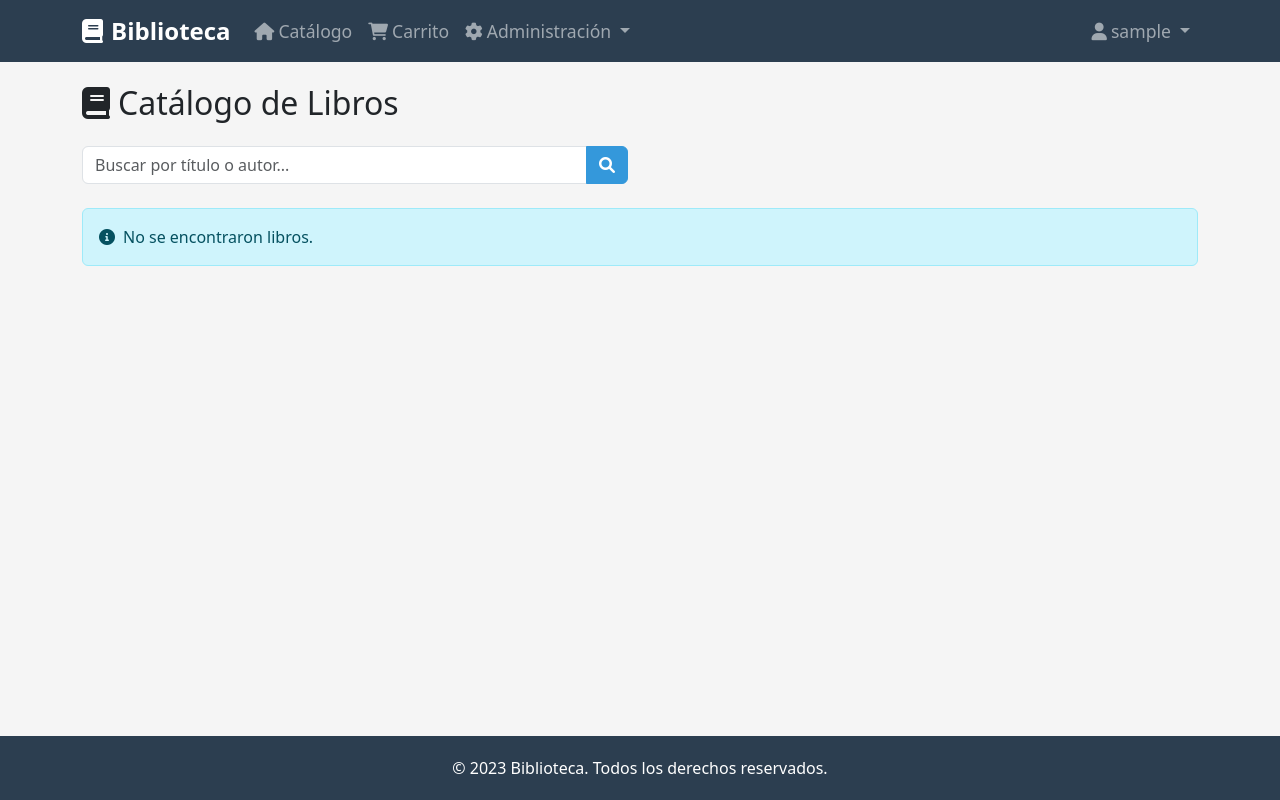
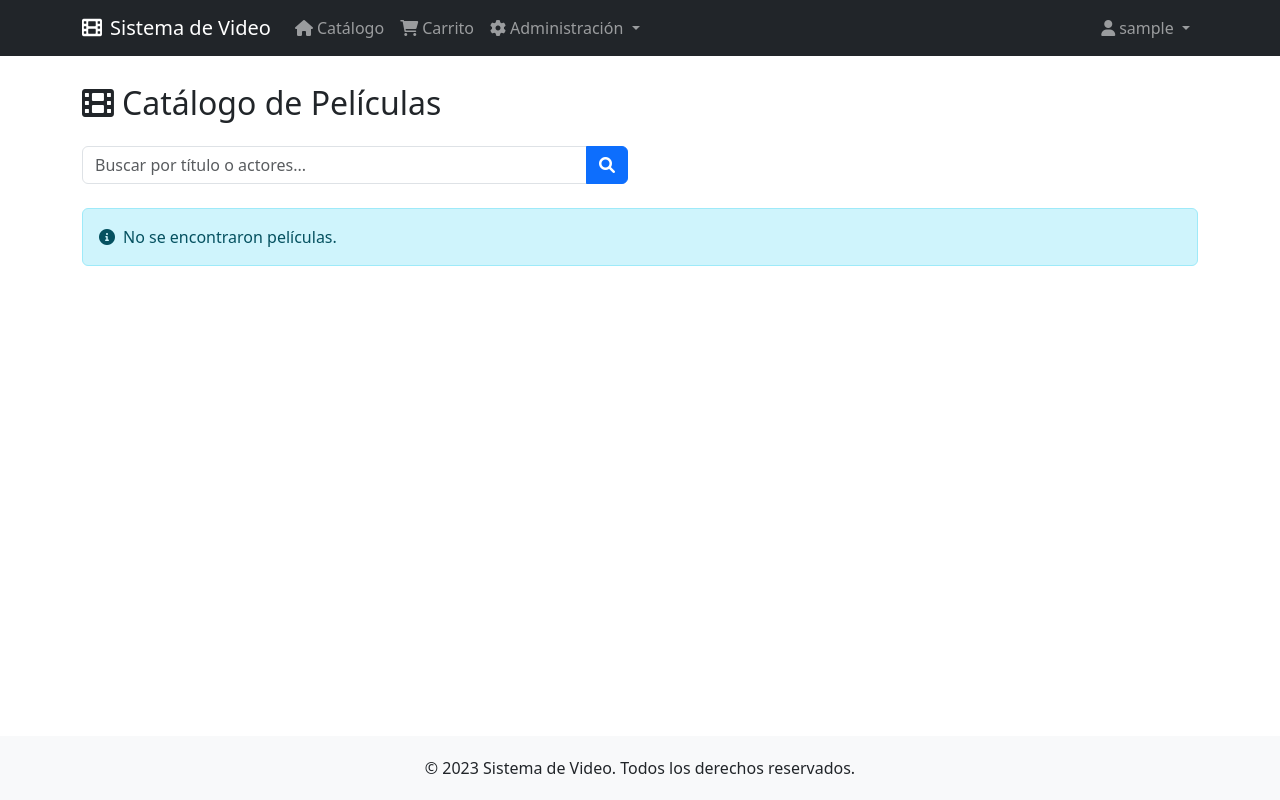
Before and after one commit to Ale-quip/Sistema-de-video, a Flask app: page /catalogo in a window 1280 px wide. Run offline with Flask 3, Linux system fonts and the light colour scheme; the visitor is signed in with stand-in values (Sample User, id 1); data that the repository does not hold is empty.

Commit message:
correccion

```diff
--- a/app.py
+++ b/app.py
@@ -29,7 +29,7 @@ mail = Mail(app)
 conn_str = (
     "Driver={SQL Server};"
     "Server=localhost;"
-    "Database=BibliotecaDB;"
+    "Database=SistemaVideoDB;"
     "Trusted_Connection=yes;"
 )
 
@@ -76,18 +76,18 @@ def setup_database():
     )
     ''')
 
-    # Crear tabla de libros
+    # Crear tabla de películas
     cursor.execute('''
-    IF NOT EXISTS (SELECT * FROM sysobjects WHERE name='libros' AND xtype='U')
-    CREATE TABLE libros (
+    IF NOT EXISTS (SELECT * FROM sysobjects WHERE name='peliculas' AND xtype='U')
+    CREATE TABLE peliculas (
         id INT PRIMARY KEY IDENTITY(1,1),
         titulo VARCHAR(100) NOT NULL,
         descripcion TEXT,
-        autor VARCHAR(255),
+        actores VARCHAR(255),
         genero VARCHAR(50),
-        anio_publicacion INT,
+        anio INT,
         precio DECIMAL(10, 2) NOT NULL,
-        imagen_url VARCHAR(500)
+        imagen_url VARCHAR(255)
     )
     ''')
 
@@ -109,10 +109,10 @@ def setup_database():
     CREATE TABLE detalle_ventas (
         id INT PRIMARY KEY IDENTITY(1,1),
         venta_id INT NOT NULL,
-        libro_id INT NOT NULL,
+        pelicula_id INT NOT NULL,
         precio DECIMAL(10, 2) NOT NULL,
         FOREIGN KEY (venta_id) REFERENCES ventas(id),
-        FOREIGN KEY (libro_id) REFERENCES libros(id)
+        FOREIGN KEY (pelicula_id) REFERENCES peliculas(id)
     )
     ''')
 
@@ -209,7 +209,7 @@ def recuperar_password():
             reset_url = url_for('reset_password', token=token, _external=True)
 
             # Modificar la creación del mensaje
-            subject = 'Recuperación de Contraseña - Sistema de Libros'
+            subject = 'Recuperación de Contraseña - Sistema de Video'
 
             # Crear el mensaje con el remitente configurado en la aplicación
             msg = Message(
@@ -272,39 +272,54 @@ def reset_password(token):
 
     return render_template('reset_password.html')
 
-# Ruta de catálogo de libros
+# Ruta de catálogo de películas
 @app.route('/catalogo')
 @login_required
 def catalogo():
+    search = request.args.get('search', '')
+
     conn = pyodbc.connect(conn_str)
     cursor = conn.cursor()
-    cursor.execute("SELECT * FROM libros ORDER BY titulo")
-    libros = cursor.fetchall()
+
+    if search:
+        cursor.execute("SELECT * FROM peliculas WHERE titulo LIKE ? OR actores LIKE ?",
+                      f'%{search}%', f'%{search}%')
+    else:
+        cursor.execute("SELECT * FROM peliculas")
+
+    peliculas = cursor.fetchall()
     conn.close()
-    return render_template('catalogo.html', libros=libros)
+
+    return render_template('catalogo.html', peliculas=peliculas, search=search)
 
 # Ruta para añadir al carrito
-@app.route('/agregar-carrito/<int:libro_id>')
+@app.route('/agregar-carrito/<int:pelicula_id>')
 @login_required
-def agregar_carrito(libro_id):
+def agregar_carrito(pelicula_id):
     if 'carrito' not in session:
         session['carrito'] = []
 
+    # Verificar si la película ya está en el carrito
+    for item in session['carrito']:
+        if item['id'] == pelicula_id:
+            flash('Esta película ya está en tu carrito', 'info')
+            return redirect(url_for('catalogo'))
+
+    # Obtener información de la película
     conn = pyodbc.connect(conn_str)
     cursor = conn.cursor()
-    cursor.execute("SELECT id, titulo, precio FROM libros WHERE id = ?", libro_id)
-    libro = cursor.fetchone()
+    cursor.execute("SELECT id, titulo, precio FROM peliculas WHERE id = ?", pelicula_id)
+    pelicula = cursor.fetchone()
     conn.close()
 
-    if libro:
-        item = {
-            'id': libro[0],
-            'titulo': libro[1],
-            'precio': float(libro[2])
-        }
-        session['carrito'].append(item)
+    if pelicula:
+        session['carrito'].append({
+            'id': pelicula[0],
+            'titulo': pelicula[1],
+            'precio': float(pelicula[2])
+        })
         session.modified = True
-        flash('Libro agregado al carrito', 'success')
+        flash('Película añadida al carrito', 'success')
 
     return redirect(url_for('catalogo'))
 
@@ -326,7 +341,7 @@ def eliminar_carrito(index):
     if 'carrito' in session and 0 <= index < len(session['carrito']):
         session['carrito'].pop(index)
         session.modified = True
-        flash('Libro eliminado del carrito', 'success')
+        flash('Película eliminada del carrito', 'success')
 
     return redirect(url_for('carrito'))
 
@@ -351,7 +366,7 @@ def comprar():
 
     # Crear los detalles de la venta
     for item in session['carrito']:
-        cursor.execute("INSERT INTO detalle_ventas (venta_id, libro_id, precio) VALUES (?, ?, ?)",
+        cursor.execute("INSERT INTO detalle_ventas (venta_id, pelicula_id, precio) VALUES (?, ?, ?)",
                       venta_id, item['id'], item['precio'])
 
     conn.commit()
@@ -381,57 +396,56 @@ def admin():
 
     return render_template('admin/index.html')
 
-# Administración de libros
-@app.route('/admin/libros')
+# Administración de películas
+@app.route('/admin/peliculas')
 @login_required
-def admin_libros():
+def admin_peliculas():
     if not current_user.is_admin:
-        flash('Acceso no autorizado', 'danger')
         return redirect(url_for('catalogo'))
 
     conn = pyodbc.connect(conn_str)
     cursor = conn.cursor()
-    cursor.execute("SELECT * FROM libros ORDER BY titulo")
-    libros = cursor.fetchall()
+    cursor.execute("SELECT * FROM peliculas")
+    peliculas = cursor.fetchall()
     conn.close()
 
-    return render_template('admin/libros.html', libros=libros)
+    return render_template('admin/peliculas.html', peliculas=peliculas)
 
-@app.route('/admin/libros/agregar', methods=['GET', 'POST'])
+# Ruta para añadir película
+@app.route('/admin/peliculas/agregar', methods=['GET', 'POST'])
 @login_required
-def admin_agregar_libro():
+def admin_agregar_pelicula():
     if not current_user.is_admin:
-        flash('Acceso no autorizado', 'danger')
         return redirect(url_for('catalogo'))
 
     if request.method == 'POST':
         titulo = request.form['titulo']
         descripcion = request.form['descripcion']
-        autor = request.form['autor']
+        actores = request.form['actores']
         genero = request.form['genero']
-        anio_publicacion = request.form['anio_publicacion']
+        anio = request.form['anio']
         precio = request.form['precio']
         imagen_url = request.form['imagen_url']
 
         conn = pyodbc.connect(conn_str)
         cursor = conn.cursor()
         cursor.execute("""
-            INSERT INTO libros (titulo, descripcion, autor, genero, anio_publicacion, precio, imagen_url)
+            INSERT INTO peliculas (titulo, descripcion, actores, genero, anio, precio, imagen_url)
             VALUES (?, ?, ?, ?, ?, ?, ?)
-        """, titulo, descripcion, autor, genero, anio_publicacion, precio, imagen_url)
+        """, titulo, descripcion, actores, genero, anio, precio, imagen_url)
         conn.commit()
         conn.close()
 
-        flash('Libro agregado exitosamente', 'success')
-        return redirect(url_for('admin_libros'))
+        flash('Película agregada con éxito', 'success')
+        return redirect(url_for('admin_peliculas'))
 
-    return render_template('admin/agregar_libro.html')
+    return render_template('admin/agregar_pelicula.html')
 
-@app.route('/admin/libros/editar/<int:libro_id>', methods=['GET', 'POST'])
+# Ruta para editar película
+@app.route('/admin/peliculas/editar/<int:pelicula_id>', methods=['GET', 'POST'])
 @login_required
-def admin_editar_libro(libro_id):
+def admin_editar_pelicula(pelicula_id):
     if not current_user.is_admin:
-        flash('Acceso no autorizado', 'danger')
         return redirect(url_for('catalogo'))
 
     conn = pyodbc.connect(conn_str)
@@ -440,55 +454,55 @@ def admin_editar_libro(libro_id):
     if request.method == 'POST':
         titulo = request.form['titulo']
         descripcion = request.form['descripcion']
-        autor = request.form['autor']
+        actores = request.form['actores']
         genero = request.form['genero']
-        anio_publicacion = request.form['anio_publicacion']
+        anio = request.form['anio']
         precio = request.form['precio']
         imagen_url = request.form['imagen_url']
 
         cursor.execute("""
-            UPDATE libros
-            SET titulo=?, descripcion=?, autor=?, genero=?, anio_publicacion=?, precio=?, imagen_url=?
-            WHERE id=?
-        """, titulo, descripcion, autor, genero, anio_publicacion, precio, imagen_url, libro_id)
+            UPDATE peliculas
+            SET titulo = ?, descripcion = ?, actores = ?, genero = ?, anio = ?, precio = ?, imagen_url = ?
+            WHERE id = ?
+        """, titulo, descripcion, actores, genero, anio, precio, imagen_url, pelicula_id)
         conn.commit()
-        flash('Libro actualizado exitosamente', 'success')
-        return redirect(url_for('admin_libros'))
 
-    cursor.execute("SELECT * FROM libros WHERE id = ?", libro_id)
-    libro = cursor.fetchone()
+        flash('Película actualizada con éxito', 'success')
+        return redirect(url_for('admin_peliculas'))
+
+    cursor.execute("SELECT * FROM peliculas WHERE id = ?", pelicula_id)
+    pelicula = cursor.fetchone()
     conn.close()
 
-    if libro is None:
-        flash('Libro no encontrado', 'danger')
-        return redirect(url_for('admin_libros'))
+    if not pelicula:
+        flash('Película no encontrada', 'danger')
+        return redirect(url_for('admin_peliculas'))
 
-    return render_template('admin/editar_libro.html', libro=libro)
+    return render_template('admin/editar_pelicula.html', pelicula=pelicula)
 
-@app.route('/admin/libros/eliminar/<int:libro_id>')
+# Ruta para eliminar película
+@app.route('/admin/peliculas/eliminar/<int:pelicula_id>')
 @login_required
-def admin_eliminar_libro(libro_id):
+def admin_eliminar_pelicula(pelicula_id):
     if not current_user.is_admin:
-        flash('Acceso no autorizado', 'danger')
         return redirect(url_for('catalogo'))
 
-    try:
-        conn = pyodbc.connect(conn_str)
-        cursor = conn.cursor()
+    conn = pyodbc.connect(conn_str)
+    cursor = conn.cursor()
 
-        # Primero eliminar los detalles de venta relacionados
-        cursor.execute("DELETE FROM detalle_ventas WHERE libro_id = ?", libro_id)
+    # Verificar si la película está en alguna venta
+    cursor.execute("SELECT COUNT(*) FROM detalle_ventas WHERE pelicula_id = ?", pelicula_id)
+    count = cursor.fetchone()[0]
 
-        # Luego eliminar el libro
-        cursor.execute("DELETE FROM libros WHERE id = ?", libro_id)
+    if count > 0:
+        flash('No se puede eliminar esta película porque está asociada a ventas', 'danger')
+    else:
+        cursor.execute("DELETE FROM peliculas WHERE id = ?", pelicula_id)
+        conn.commit()
+        flash('Película eliminada con éxito', 'success')
 
-        conn.commit()
-        conn.close()
-        flash('Libro eliminado exitosamente', 'success')
-    except Exception as e:
-        flash('Error al eliminar el libro', 'danger')
-
-    return redirect(url_for('admin_libros'))
+    conn.close()
+    return redirect(url_for('admin_peliculas'))
 
 # Administración de usuarios
 @app.route('/admin/usuarios')
--- a/templates/base.html
+++ b/templates/base.html
@@ -3,7 +3,7 @@
 <head>
     <meta charset="UTF-8">
     <meta name="viewport" content="width=device-width, initial-scale=1.0">
-    <title>{% block title %}Biblioteca{% endblock %}</title>
+    <title>{% block title %}Sistema de Video{% endblock %}</title>
     <link href="https://cdn.jsdelivr.net/npm/bootstrap@5.3.0-alpha1/dist/css/bootstrap.min.css" rel="stylesheet">
     <link rel="stylesheet" href="https://cdnjs.cloudflare.com/ajax/libs/font-awesome/6.0.0-beta3/css/all.min.css">
     <style>
@@ -12,7 +12,6 @@
             min-height: 100vh;
             display: flex;
             flex-direction: column;
-            background-color: #f5f5f5;
         }
         .content {
             flex: 1;
@@ -20,48 +19,26 @@
         .footer {
             margin-top: auto;
             padding: 20px 0;
-            background-color: #2c3e50;
-            color: white;
+            background-color: #f8f9fa;
         }
         .card-img-top {
-            height: 300px;
+            height: 250px;
             object-fit: cover;
         }
-        .book-card {
+        .movie-card {
             transition: transform 0.3s;
-            background-color: white;
-            border: none;
-            box-shadow: 0 2px 5px rgba(0,0,0,0.1);
         }
-        .book-card:hover {
+        .movie-card:hover {
             transform: translateY(-5px);
-            box-shadow: 0 10px 20px rgba(0,0,0,0.15);
-        }
-        .navbar {
-            background-color: #2c3e50 !important;
-        }
-        .navbar-brand {
-            font-size: 1.5rem;
-            font-weight: bold;
-        }
-        .nav-link {
-            font-size: 1.1rem;
-        }
-        .btn-primary {
-            background-color: #3498db;
-            border-color: #3498db;
-        }
-        .btn-primary:hover {
-            background-color: #2980b9;
-            border-color: #2980b9;
+            box-shadow: 0 10px 20px rgba(0,0,0,0.1);
         }
     </style>
 </head>
 <body>
-    <nav class="navbar navbar-expand-lg navbar-dark fixed-top">
+    <nav class="navbar navbar-expand-lg navbar-dark bg-dark fixed-top">
         <div class="container">
             <a class="navbar-brand" href="{{ url_for('catalogo') }}">
-                <i class="fas fa-book me-2"></i>Biblioteca
+                <i class="fas fa-film me-2"></i>Sistema de Video
             </a>
             <button class="navbar-toggler" type="button" data-bs-toggle="collapse" data-bs-target="#navbarNav">
                 <span class="navbar-toggler-icon"></span>
@@ -88,7 +65,7 @@
                             <i class="fas fa-cog me-1"></i>Administración
                         </a>
                         <ul class="dropdown-menu" aria-labelledby="adminDropdown">
-                            <li><a class="dropdown-item" href="{{ url_for('admin_libros') }}">Libros</a></li>
+                            <li><a class="dropdown-item" href="{{ url_for('admin_peliculas') }}">Películas</a></li>
                             <li><a class="dropdown-item" href="{{ url_for('admin_usuarios') }}">Usuarios</a></li>
                         </ul>
                     </li>
@@ -135,7 +112,7 @@
 
     <footer class="footer text-center">
         <div class="container">
-            <p class="mb-0">&copy; 2023 Biblioteca. Todos los derechos reservados.</p>
+            <p class="mb-0">&copy; 2023 Sistema de Video. Todos los derechos reservados.</p>
         </div>
     </footer>
 
--- a/templates/carrito.html
+++ b/templates/carrito.html
@@ -1,6 +1,6 @@
 {% extends 'base.html' %}
 
-{% block title %}Carrito de Compras - Biblioteca{% endblock %}
+{% block title %}Carrito de Compras - Sistema de Video{% endblock %}
 
 {% block content %}
 <h2 class="mb-4"><i class="fas fa-shopping-cart me-2"></i>Carrito de Compras</h2>
@@ -12,7 +12,7 @@
             <table class="table table-hover">
                 <thead class="table-light">
                     <tr>
-                        <th>Libro</th>
+                        <th>Película</th>
                         <th class="text-end">Precio</th>
                         <th class="text-center">Acciones</th>
                     </tr>
@@ -55,7 +55,7 @@
 </div>
 <div class="text-center mt-4">
     <a href="{{ url_for('catalogo') }}" class="btn btn-primary">
-        <i class="fas fa-book me-2"></i>Ir al catálogo
+        <i class="fas fa-film me-2"></i>Ir al catálogo
     </a>
 </div>
 {% endif %}
--- a/templates/catalogo.html
+++ b/templates/catalogo.html
@@ -1,15 +1,15 @@
 {% extends 'base.html' %}
 
-{% block title %}Catálogo de Libros - Biblioteca{% endblock %}
+{% block title %}Catálogo de Películas - Sistema de Video{% endblock %}
 
 {% block content %}
-<h2 class="mb-4"><i class="fas fa-book me-2"></i>Catálogo de Libros</h2>
+<h2 class="mb-4"><i class="fas fa-film me-2"></i>Catálogo de Películas</h2>
 
 <div class="row mb-4">
     <div class="col-md-6">
         <form action="{{ url_for('catalogo') }}" method="get" class="d-flex">
             <div class="input-group">
-                <input type="text" name="search" class="form-control" placeholder="Buscar por título o autor..." value="{{ search }}">
+                <input type="text" name="search" class="form-control" placeholder="Buscar por título o actores..." value="{{ search }}">
                 <button class="btn btn-primary" type="submit">
                     <i class="fas fa-search"></i>
                 </button>
@@ -18,28 +18,24 @@
     </div>
 </div>
 
-{% if libros %}
+{% if peliculas %}
 <div class="row row-cols-1 row-cols-md-2 row-cols-lg-4 g-4">
-    {% for libro in libros %}
+    {% for pelicula in peliculas %}
     <div class="col">
-        <div class="card h-100 book-card">
-            {% if libro.imagen_url %}
-            <img src="{{ libro.imagen_url }}" class="card-img-top" alt="{{ libro.titulo }}">
+        <div class="card h-100 movie-card">
+            {% if pelicula.imagen_url %}
+            <img src="{{ pelicula.imagen_url }}" class="card-img-top" alt="{{ pelicula.titulo }}">
             {% else %}
             <img src="https://via.placeholder.com/300x450?text=Sin+Imagen" class="card-img-top" alt="Sin imagen">
             {% endif %}
             <div class="card-body">
-                <h5 class="card-title">{{ libro.titulo }}</h5>
-                <p class="card-text text-truncate">{{ libro.descripcion }}</p>
-                <p class="card-text"><small class="text-muted">
-                    <i class="fas fa-user me-1"></i>{{ libro.autor }}<br>
-                    <i class="fas fa-bookmark me-1"></i>{{ libro.genero }}<br>
-                    <i class="fas fa-calendar me-1"></i>{{ libro.anio_publicacion }}
-                </small></p>
-                <p class="card-text"><strong>Precio: ${{ libro.precio }}</strong></p>
+                <h5 class="card-title">{{ pelicula.titulo }}</h5>
+                <p class="card-text text-truncate">{{ pelicula.descripcion }}</p>
+                <p class="card-text"><small class="text-muted">{{ pelicula.genero }} ({{ pelicula.anio }})</small></p>
+                <p class="card-text"><strong>Precio: ${{ pelicula.precio }}</strong></p>
             </div>
             <div class="card-footer bg-transparent border-top-0">
-                <a href="{{ url_for('agregar_carrito', libro_id=libro.id) }}" class="btn btn-primary w-100">
+                <a href="{{ url_for('agregar_carrito', pelicula_id=pelicula.id) }}" class="btn btn-primary w-100">
                     <i class="fas fa-cart-plus me-2"></i>Añadir al carrito
                 </a>
             </div>
@@ -49,7 +45,7 @@
 </div>
 {% else %}
 <div class="alert alert-info">
-    <i class="fas fa-info-circle me-2"></i>No se encontraron libros{% if search %} para "{{ search }}"{% endif %}.
+    <i class="fas fa-info-circle me-2"></i>No se encontraron películas{% if search %} para "{{ search }}"{% endif %}.
 </div>
 {% endif %}
 {% endblock %}
```
Also changed, not shown: templates/admin/agregar_libro.html (deleted, +0 -60 lines), templates/admin/agregar_pelicula.html (added, +57 -0 lines), templates/admin/editar_libro.html (deleted, +0 -65 lines), templates/admin/editar_pelicula.html (added, +57 -0 lines), templates/admin/index.html (+14 -14 lines), templates/admin/libros.html (deleted, +0 -56 lines), templates/admin/peliculas.html (added, +62 -0 lines), README.md.
